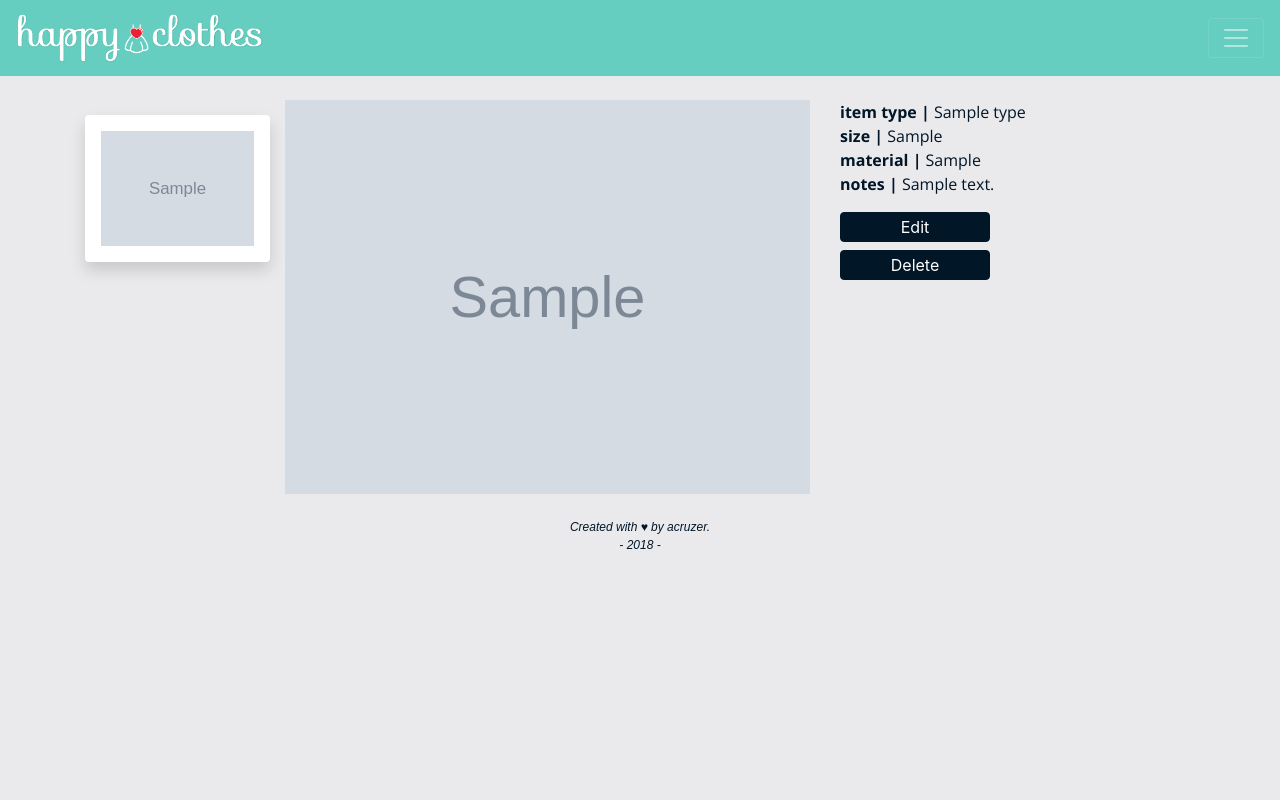
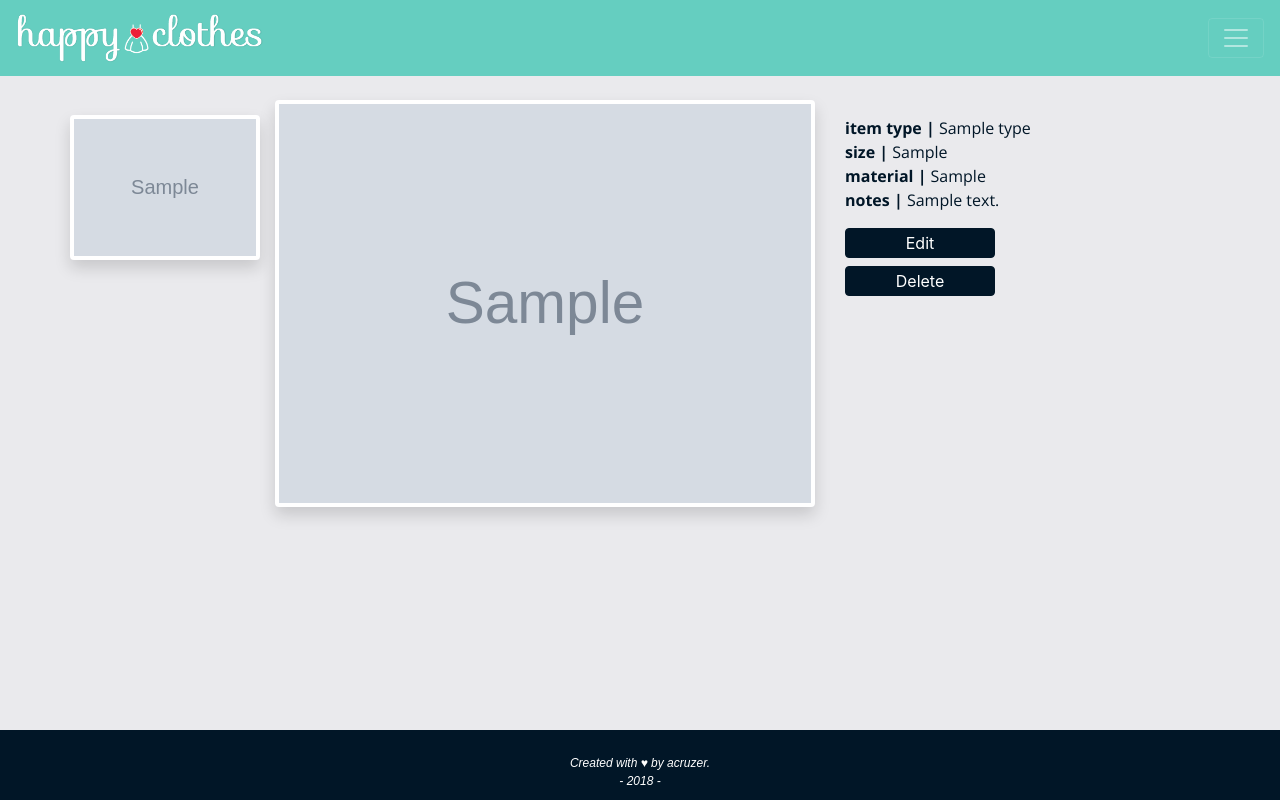
Before and after one commit to acruzer/thecluv, a Flask app: page /article_details/1 in a window 1280 px wide. Run offline with Flask 2, Linux system fonts and the light colour scheme; the visitor is signed in with stand-in values (Sample User, id 1); tables that the repository leaves empty hold one stand-in row (values such as "Sample post"); grey boxes marked "Sample" are stand-in pictures; some libraries are stand-ins or nearby versions; some web fonts are replaced.

```diff
--- a/server.py
+++ b/server.py
@@ -88,6 +88,7 @@ def all_closet():
 	return render_template("closet.html", closet_info=closet_info, page_name=page_name, article_type=article_type)
 
 @app.route('/article_details/<article_id>')
+@login_required
 def article_details(article_id):
 	current_article = Article.query.get(article_id)
 	article_owner = User.query.filter_by(user_id=current_article.owner_id).one()
@@ -101,6 +102,7 @@ def article_details(article_id):
 		article_owner=article_owner)
 
 @app.route('/article_details/<article_id>', methods=['POST'])
+@login_required
 def delete_article(article_id):
 
 	current_user = session.get("current_user")
@@ -117,6 +119,7 @@ def delete_article(article_id):
 	return redirect('/my_closet')
 
 @app.route('/profile')
+@login_required
 def profile():
 	#User profile page.
 	current_user = session.get("current_user")
@@ -126,6 +129,7 @@ def profile():
 
 
 @app.route('/profile_edit', methods=['POST', 'GET'])
+@login_required
 def profile_edit():
 	# Edit User info
 	current_user = session.get("current_user")
@@ -155,6 +159,7 @@ def profile_edit():
 @app.route('/logout')
 def logout():
 	session.clear()
+	# flash('You are now logged out.')
 	return redirect('/login')
 
 @app.route("/login", methods = ['POST', 'GET'])
@@ -173,8 +178,6 @@ def login():
 	current_user = session.get("current_user")
 	if current_user:
 		return redirect('/my_closet')
-
-	# #flash message here
 
 
 	return render_template("login.html")
@@ -231,12 +234,14 @@ def register_confirm():
 	return redirect('/login')
 
 @app.route("/article_add", methods = ['GET'])
+@login_required
 def article_add():
 	article_type = ArticleType.query.all()
 
 	return render_template("article_add.html", article_type=article_type)
 
 @app.route("/article_edit/<article_id>", methods = ['GET', 'POST'])
+@login_required
 def article_edit(article_id):
 	current_user = session.get("current_user")
 	current_article = Article.query.filter_by(article_id=article_id).first()
@@ -258,10 +263,11 @@ def article_edit(article_id):
 		current_article.is_giveaway = bool(is_giveaway)
 
 		db.session.commit()
-
+		flash('This article has been updated.')
 		return render_template("article_details.html", current_article=current_article, current_user=current_user)
 
 @app.route("/article_add_confirm", methods = ['POST'])
+@login_required
 def article_add_confirm():
 	# print(request.files)
 	user_id = session["current_user"]
@@ -307,6 +313,8 @@ def article_add_confirm():
 
 	db.session.add(article)
 	db.session.commit()
+
+	flash('New article added.')
 	return redirect('/my_closet')
 
 def upload_to_s3(image):
--- a/static/thecluv.css
+++ b/static/thecluv.css
@@ -1,5 +1,8 @@
 body{
     background-color: #eaeaed;
+    min-height: 400px;
+    margin-bottom: 100px;
+    clear: both
 }
 label.custom-radio .custom-control-input:checked{
     background-color: #f71735;
@@ -9,10 +12,37 @@ input.form-control {
     text-align: left;
 }
 
-footer {
-    /*position: fixed;*/
+label.custom-select option:hover
+{
+  color: #fff;
+  background-color: #b91773;
+  border-color: #fff;
+}
+
+.custom-control-input:checked~.custom-control-label::before {
+    color: #fff;
+    background-color: #007bff;
+}
+.custom-radio .custom-control-input:checked~.custom-control-label::before {
+    background-color: #ff9f1c;
+}
+
+footer{
+    padding-top: 30px;
+    position:inherit;
+    bottom:0;
+    height: 70px;
+    bottom: 0;
+    width: 100%
+}
+
+footer#internal {
+    position:fixed;
+    bottom:0;
+    height: 70px;
     bottom: 0;
     width: 100%;
+    background-color: #011627
 }
 
 p{
@@ -35,6 +65,15 @@ p.small_text {
     font-size: 12px;
     font-style: italic;
     text-align: center;
+}
+
+p.small_text_white {
+    font-family: sans-serif;
+    font-size: 12px;
+    font-style: italic;
+    text-align: center;
+    color: white;
+    margin: auto
 }
 
 a:hover {
@@ -141,6 +180,11 @@ div.article-detail {
     font-weight: lighter;
 }
 
+img.img-responsive {
+  max-width: 90%;
+  max-height: auto;
+}
+
 img.detail_img {
     width: 100%;
 }
--- a/templates/article_details.html
+++ b/templates/article_details.html
@@ -1,16 +1,15 @@
 {% extends 'base.html' %}
 {% block content %}
 
-<div class="container">
   <div class="row">
-    <div class="col col-md-2">
+    <div class="col col-2 col-md-2">
       <div class="row justify-content-md-center">
 
       <!-- for article in request  -->
       {% for item in current_article.images %}
         <div class="item-list">
         {% if current_article.images %}
-          <div  class="shadow p-3 mb-2 bg-white rounded">
+          <div  class="shadow p-1 mb-2 bg-white rounded">
               <img class="thumbnail_img" src="{{item.img_url}}" style="width:100%">
           </div>
         {% endif %}
@@ -19,10 +18,12 @@
 
     </div> <!-- closes col col-md-2 -->
   </div> <!-- row closes -->
-    <div class="col col-sm-6">
+    <div class="col col-10 col-md-6">
+    <div  class="shadow p-1 mb-2 bg-white rounded">
       <img id="img_lrg" src="{{current_article.images[0].img_url}}" style="width:100%">
     </div>
-    <div class="col col-md-4">
+    </div>
+    <div class="col col-10 offset-2 offset-md-0 col-md-4 pt-3">
         <p hidden id="article_id">{{current_article.article_id}}</p>
         <p>
         <b>item type | </b>{{current_article.type_value.name}}
@@ -100,7 +101,6 @@
       </div>
     </div>
   </div>
-</div>
 
 
 
--- a/templates/base.html
+++ b/templates/base.html
@@ -65,9 +65,8 @@
 
   {% block content %} put your content here {% endblock %}
 </div>
-<footer>
-<br>
-<p class="small_text"> Created with &hearts; by acruzer. <br>- 2018 - </p>
+<footer id="internal" class="page-footer font-small blue pt-4">
+<p class="small_text_white"> Created with &hearts; by acruzer. <br>- 2018 - </p>
 </footer>
 <script src="https://code.jquery.com/jquery-2.1.4.js"></script>
 
--- a/templates/base2.html
+++ b/templates/base2.html
@@ -15,7 +15,7 @@
 </head>
 <body class="login_page">
 <div class="text-center">
-	<img class="login_logo" src="static/logo_white.png">
+	<img class="login_logo img-responsive" src="static/logo_white.png">
 </div>
 {% with messages = get_flashed_messages() %}
   {% if messages %}
@@ -32,8 +32,7 @@
 
 {% block content %} put your content here {% endblock %}
 <footer>
-<br>
-<p class="small_text"> Created with &hearts; by acruzer. <br>- 2018 - </p>
+<p class="small_text_white"> Created with &hearts; by acruzer. <br>- 2018 - </p>
 </footer>
 <script src="https://code.jquery.com/jquery-2.1.4.js"></script>
 
--- a/templates/closet.html
+++ b/templates/closet.html
@@ -27,6 +27,7 @@
   </li>
   </div> -->
   <div class="side_bar">
+
   {% for type in article_type %}
   <li class="nav-item">
     <a class="nav-link" href="?filter={{type.name}}">{{type.name}}</a>
--- a/templates/login.html
+++ b/templates/login.html
@@ -2,8 +2,8 @@
 {% block content %}
 
 
-<div class="row justify-content-md-center">
-<div class="col col-lg-4">
+<div class="row justify-content-center">
+<div class="col col-10 col-md-6 col-lg-4">
 <div class="login_box shadow rounded">
 <div id= class="col-8"><h2> Member Login </h2></div>
 
--- a/templates/register.html
+++ b/templates/register.html
@@ -1,7 +1,7 @@
 {% extends 'base2.html' %}
 {% block content %}
-<div class="row justify-content-md-center">
-<div class="col col-lg-6">
+<div class="row justify-content-center">
+<div class="col col-10 col-md-8 col-lg-6">
 <div class="login_box shadow rounded">
 <div class="text-center">
     <a class="small_link" href="/login">Already a user?</a>
```
